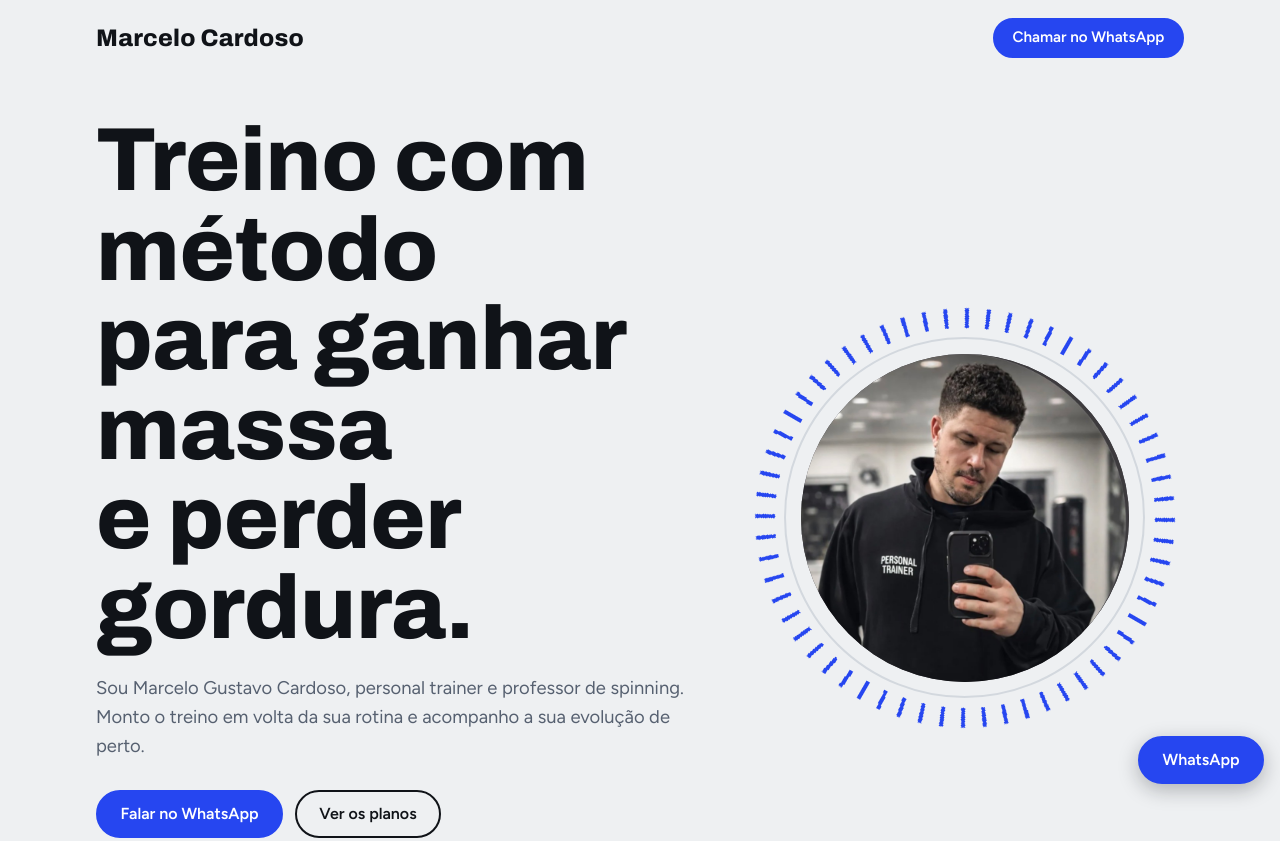
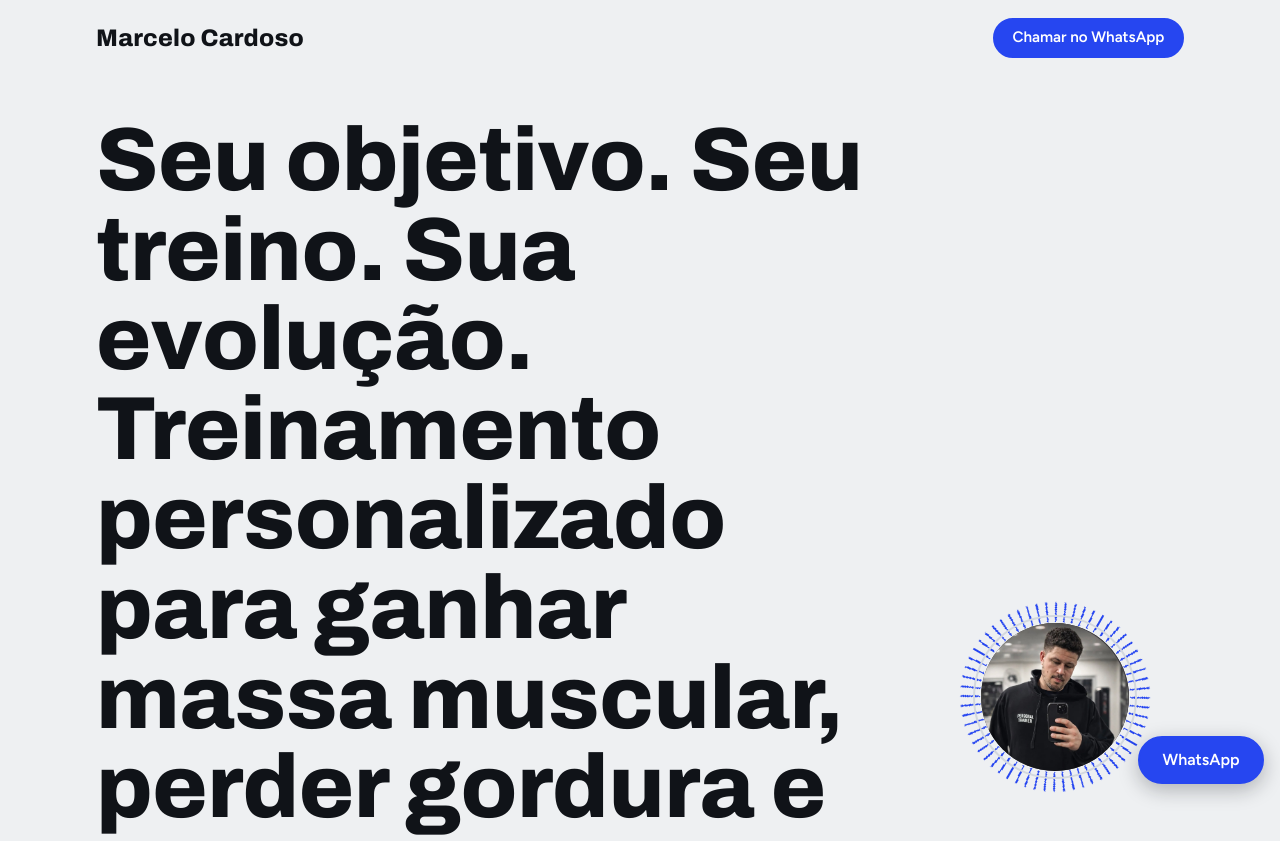
Before and after one commit to AlexiaZoppoB/marcelo_personal_trainer, a plain HTML site: page index.html in a window 1280 px wide. Shown: the top 841 px of the page. Drawn offline with Linux system fonts and the light colour scheme.

Commit message:
Update header text for personalized training

```diff
--- a/index.html
+++ b/index.html
@@ -223,7 +223,7 @@ footer { padding-block: 28px; color: var(--muted); font-size: .95rem; }
         </div>
       </div>
       <div>
-        <h1>Treino com método para ganhar massa e perder gordura.</h1>
+        <h1>Seu objetivo. Seu treino. Sua evolução. Treinamento personalizado para ganhar massa muscular, perder gordura e melhorar seu condicionamento.</h1>
         <p class="lead">Sou Marcelo Gustavo Cardoso, personal trainer e professor de spinning. Monto o treino em volta da sua rotina e acompanho a sua evolução de perto.</p>
         <div class="actions">
           <a class="btn" href="https://wa.me/5511999999999?text=Ol%C3%A1%2C%20Marcelo!%20Quero%20come%C3%A7ar%20a%20treinar%20com%20voc%C3%AA." target="_blank" rel="noopener">Falar no WhatsApp</a>
```
